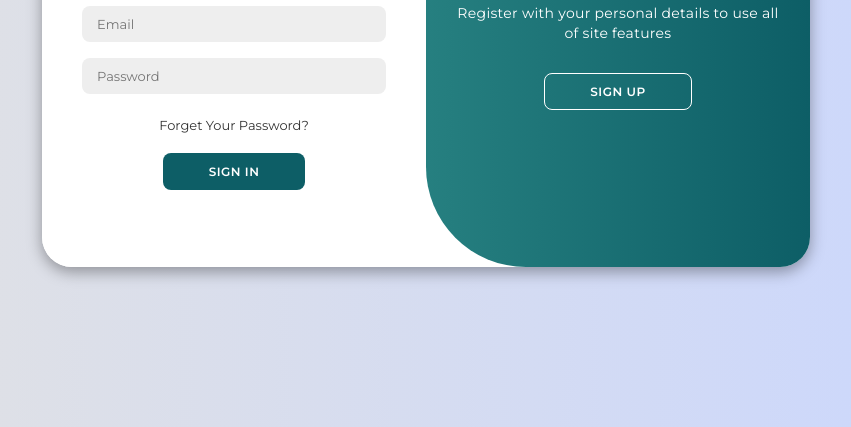
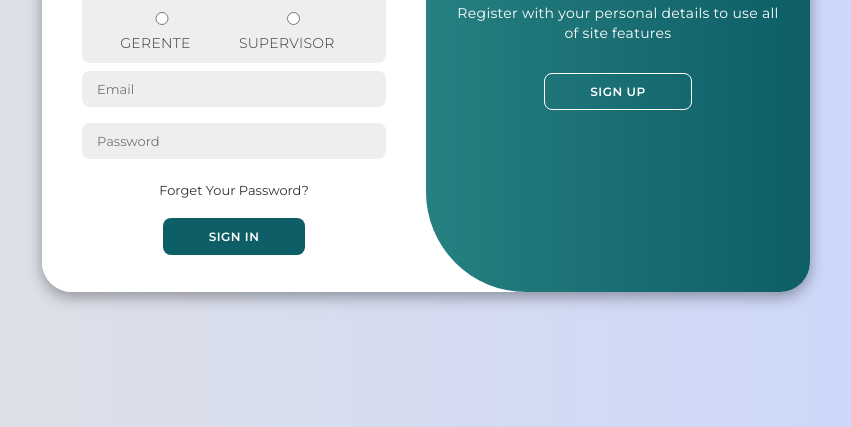
Before and after one commit to Znake-G/Registro, a plain HTML site: page Registro/index.html in a window 1280 px wide. Shown: the part 373-800 px from the top of the page, without its empty margins (214-1065 px from the left). Drawn offline with Linux system fonts and the light colour scheme.

Commit message:
Añadí el botón para gerente o supervisord

```diff
--- a/Registro/index.html
+++ b/Registro/index.html
@@ -38,6 +38,11 @@
                     <a href="#" class="icon"><i class="fa-brands fa-linkedin-in"></i></a>
                 </div>
                 <span>or use your email password</span>
+                <p>Tipo de usuario</p>
+                <div class="Usuario">
+                    <p><input type = "radio" name="Usuario" value= "Gerente"></input>Gerente</p>
+                    <p><input type = "radio" name="Usuario" value= "Supervisor"></input>Supervisor</p>
+                </div>
                 <input type="email" placeholder="Email">
                 <input type="password" placeholder="Password">
                 <a href="#">Forget Your Password?</a>
--- a/Registro/style.css
+++ b/Registro/style.css
@@ -25,7 +25,7 @@ body{
     overflow: hidden;
     width: 768px;
     max-width: 100%;
-    min-height: 480px;
+    min-height: 530px;
 }
 
 .container p{
@@ -60,6 +60,23 @@ body{
     cursor: pointer;
 }
 
+.Usuario {
+    display: flex;
+    width : 100%;
+    height: 70px;
+    flex-direction: row; /* Agregado */
+    justify-content: space-evenly;
+    align-items: center;
+    background-color: #eee;
+    color: #333;
+    font-size: 1px;
+    padding: 1px 2px;
+    border: 1px solid transparent;
+    border-radius: 8px;
+    font-weight: 5;
+    text-transform: uppercase;
+    cursor: pointer;
+}
 .container button.hidden{
     background-color: transparent;
     border-color: #fff;
```
